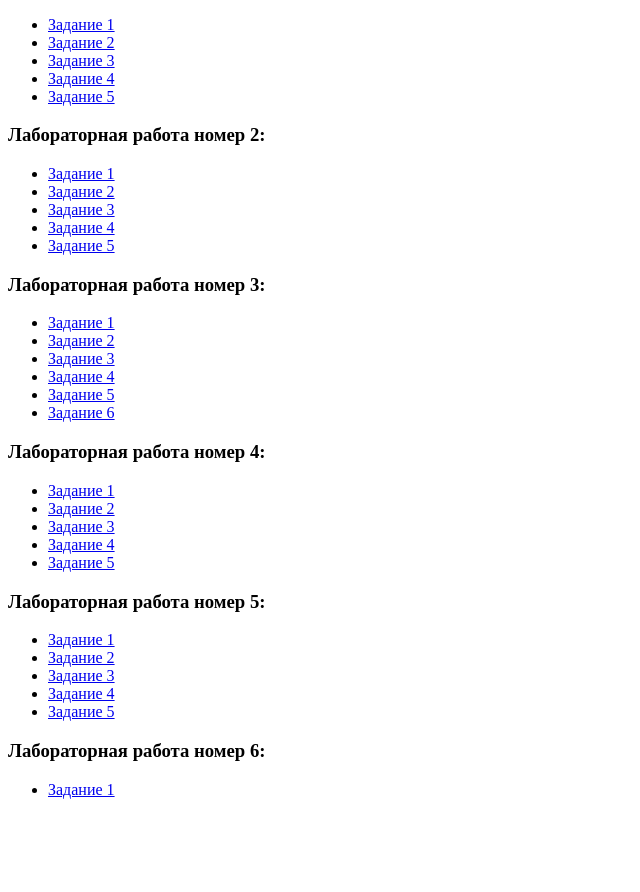
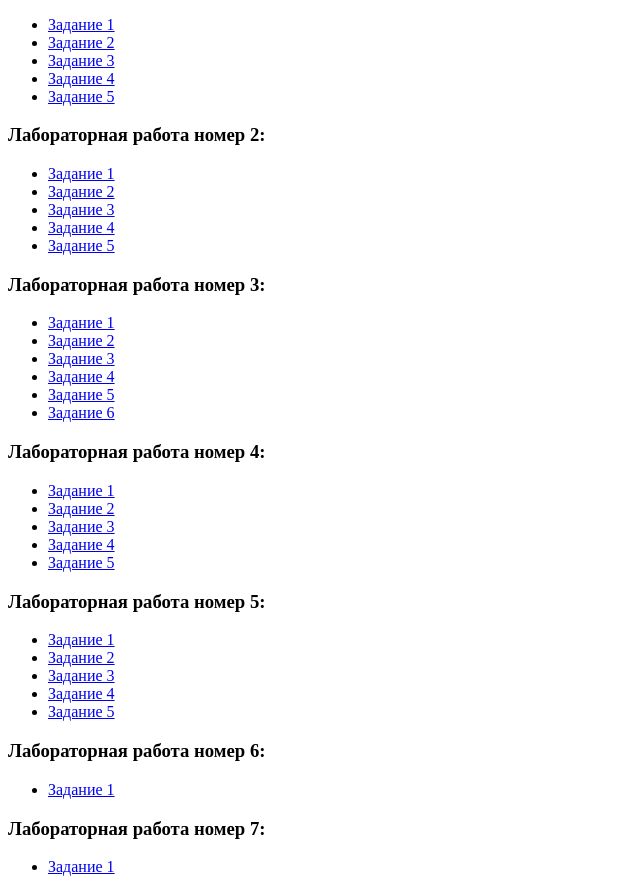
Before and after one commit to udav57/udav57.github.io, a plain HTML site: page index.html in a window 1280 px wide. Shown: the part 105-997 px from the top of the page, without its empty margins (0-640 px from the left). Before the commit the page ends 920 px from the top, so only its background shows below. Drawn offline with Linux system fonts and the light colour scheme.

Commit message:
Update index.html

```diff
--- a/index.html
+++ b/index.html
@@ -58,6 +58,10 @@
         <li><a href="lab6/lab6_1.html">Задание 1</a></li>
     </ul>
 
+    <h3>Лабораторная работа номер 7:</h3>
+    <ul>
+        <li><a href="lab7/lab7_1.html">Задание 1</a></li>
+    </ul>
 
 </body>
 </html>
```
